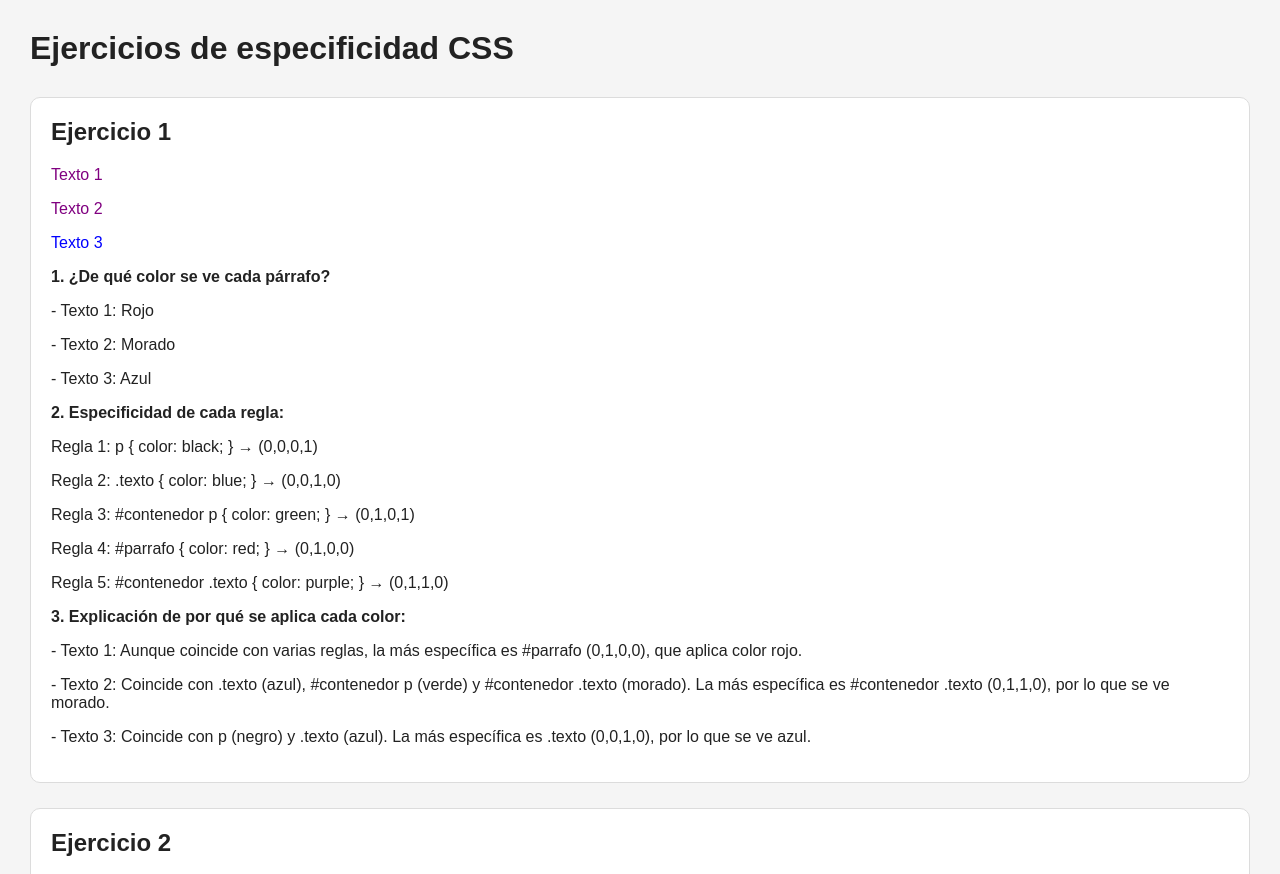
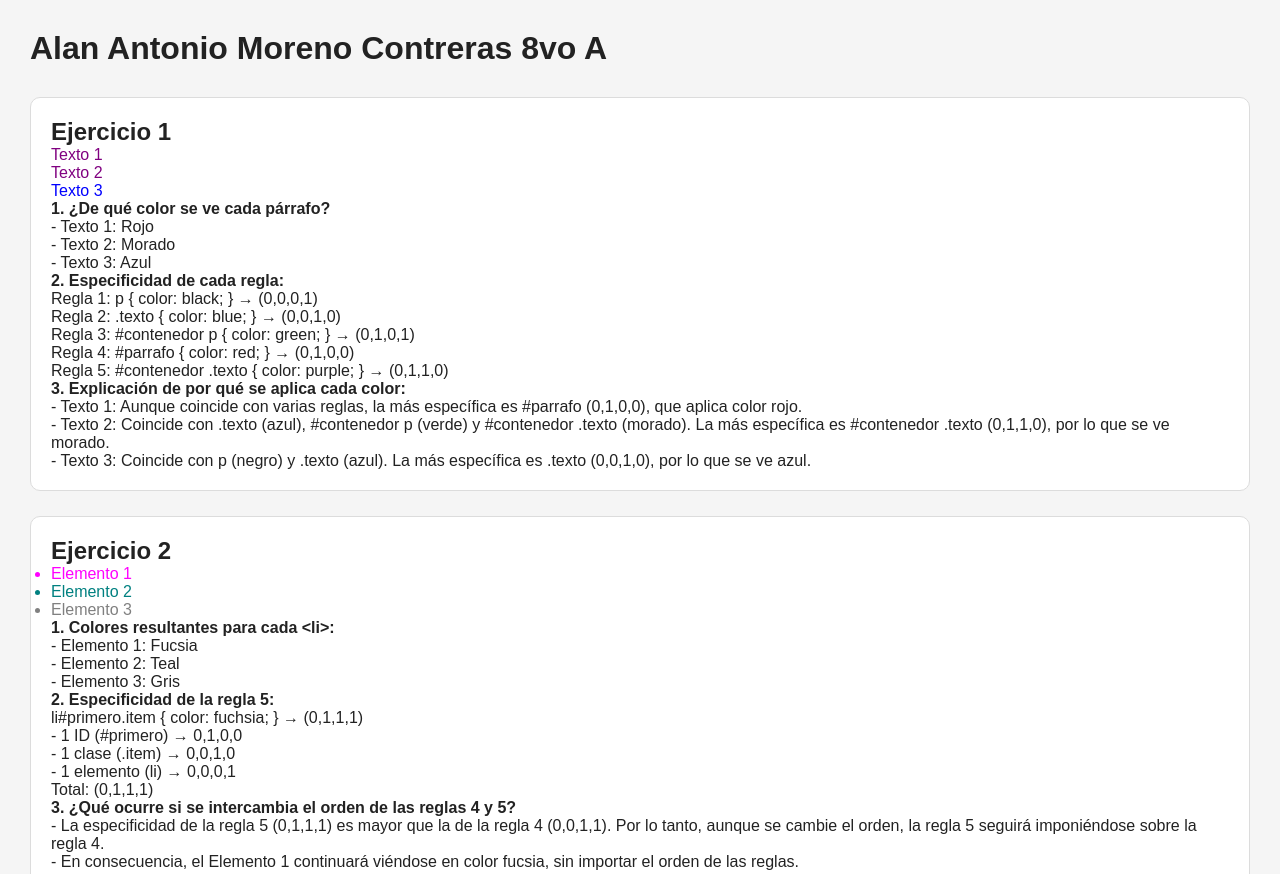
Before and after one commit to strudentss/26AProgWebAntonioMoreno, a plain HTML site: page ejercicios-especificidad/index.html in a window 1280 px wide. Shown: the top 874 px of the page. Drawn offline with Linux system fonts and the light colour scheme.

Commit message:
Ejercicios-Especificidad Ajustes

```diff
--- a/ejercicios-especificidad/index.html
+++ b/ejercicios-especificidad/index.html
@@ -9,7 +9,7 @@
 </head>
 
 <body>
-    <h1>Ejercicios de especificidad CSS</h1>
+    <h1>Alan Antonio Moreno Contreras 8vo A </h1>
 
     <!-- Ejercicio 1 -->
     <section class="bloque">
--- a/ejercicios-especificidad/style.css
+++ b/ejercicios-especificidad/style.css
@@ -1,5 +1,17 @@
+/* Reset general recomendado */
+* {
+    margin: 0;
+    padding: 0;
+    box-sizing: border-box;
+}
+
+html,
 body {
+    height: 100%;
     font-family: Arial, sans-serif;
+}
+
+body {
     margin: 30px;
     background: #f5f5f5;
     color: #222;
@@ -8,6 +20,7 @@ body {
 h1 {
     margin-bottom: 30px;
 }
+
 
 .bloque {
     background: #ffffff;
```
